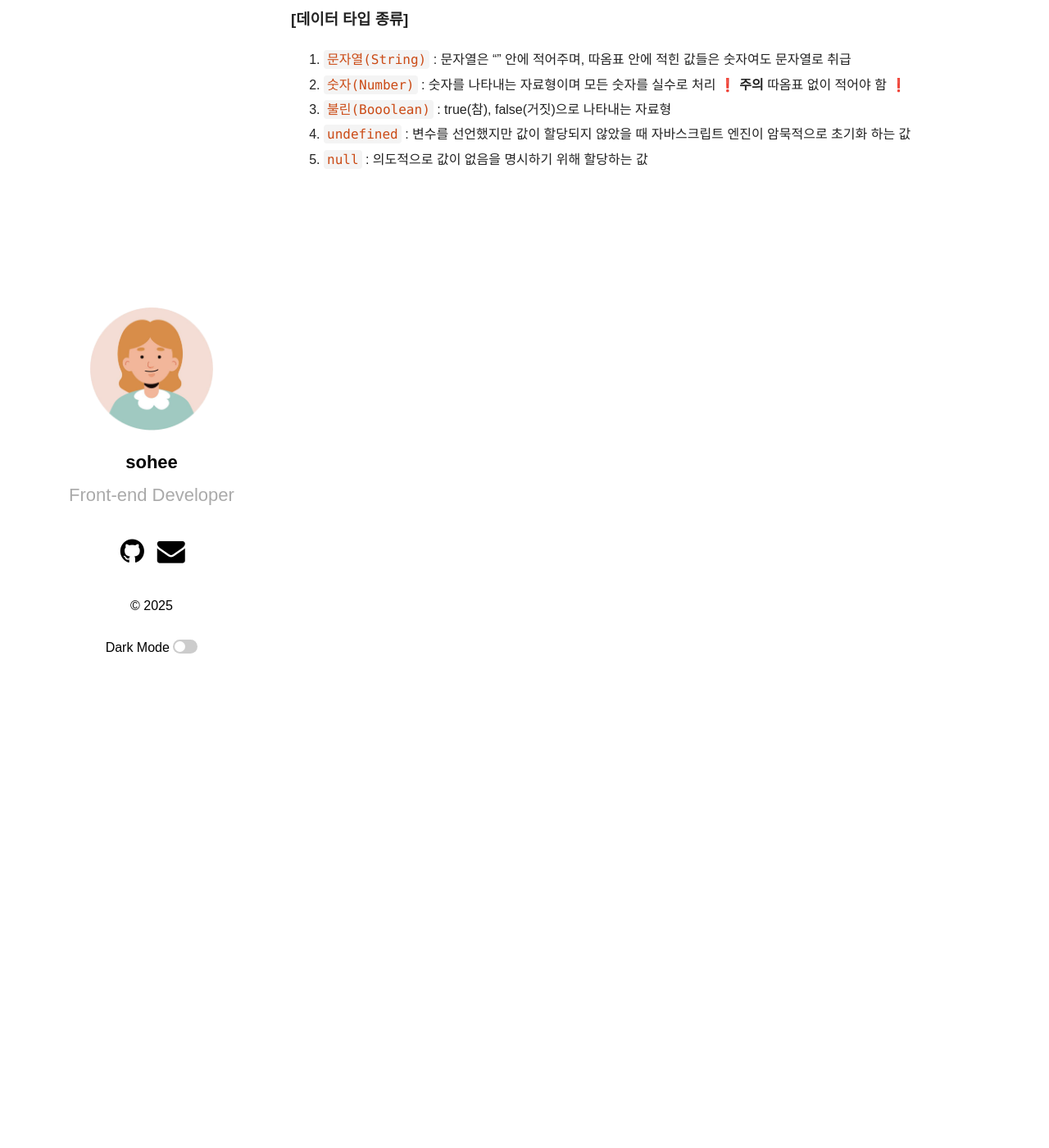
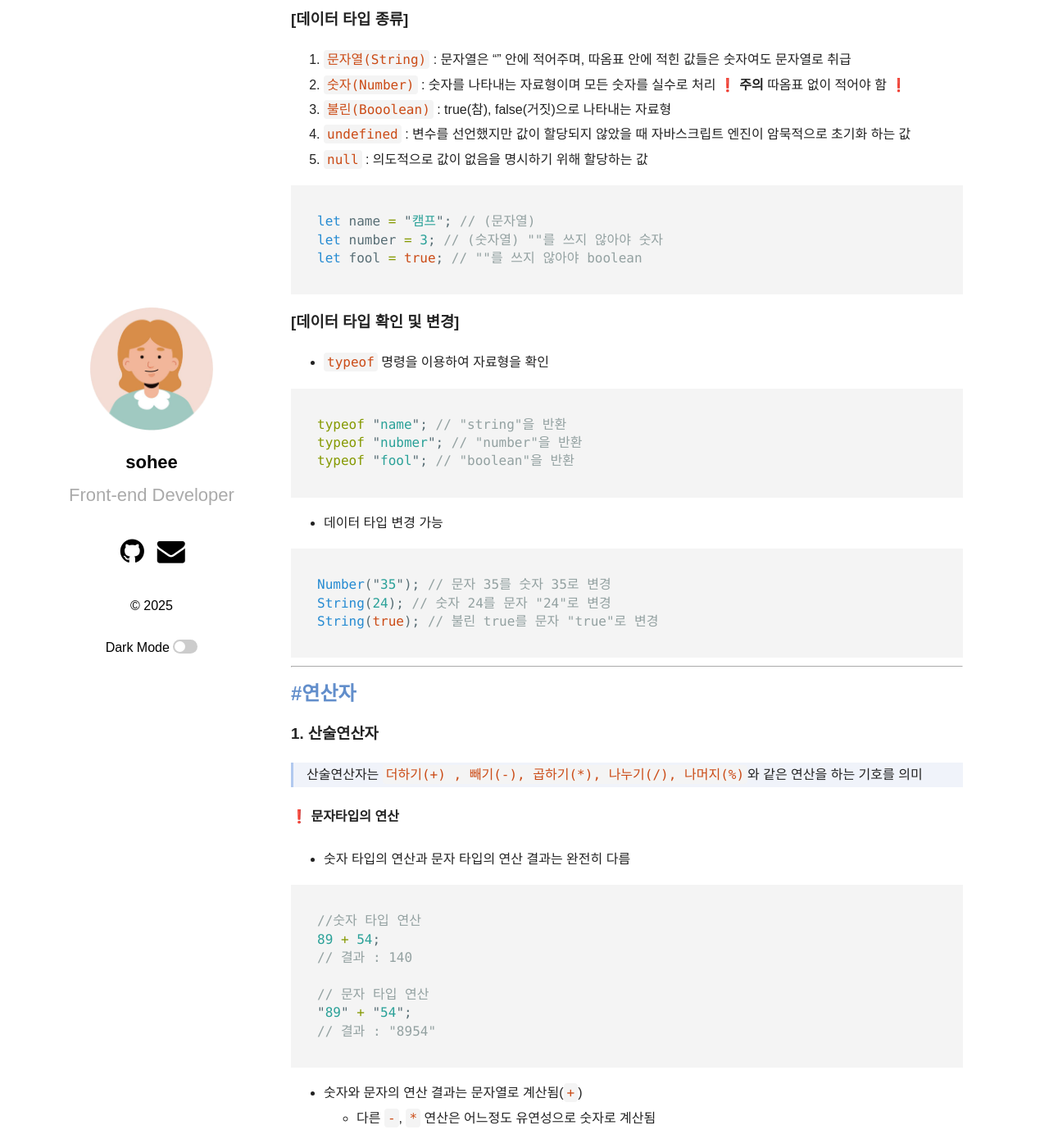
Before and after one commit to shkim00216/shkim00216.github.io, a Jekyll site: the page built from _posts/2025-01-20-2-Javascript2.md, in a window 1280 px wide and 1400 px high, scrolled down 232 px. Shown: the whole window at 82% size. Built offline with Jekyll 4.4.1, drawn with Linux system fonts in a browser that asks for light colours; some web fonts are replaced; some of the changed text lies outside the part shown.

Commit message:
0120 upload
자바스크립트 데이터타입, 연산자 정리

````diff
--- a/_posts/2025-01-20-2-Javascript2.md
+++ b/_posts/2025-01-20-2-Javascript2.md
@@ -17,3 +17,84 @@ categories: Javascript
 3. `불린(Booolean)` : true(참), false(거짓)으로 나타내는 자료형
 4. `undefined` : 변수를 선언했지만 값이 할당되지 않았을 때 자바스크립트 엔진이 암묵적으로 초기화 하는 값
 5. `null` : 의도적으로 값이 없음을 명시하기 위해 할당하는 값
+
+```javascript
+let name = "캠프"; // (문자열)
+let number = 3; // (숫자열) ""를 쓰지 않아야 숫자
+let fool = true; // ""를 쓰지 않아야 boolean
+```
+
+### [데이터 타입 확인 및 변경]
+
+- `typeof` 명령을 이용하여 자료형을 확인
+
+```javascript
+typeof "name"; // "string"을 반환
+typeof "nubmer"; // "number"을 반환
+typeof "fool"; // "boolean"을 반환
+```
+
+- 데이터 타입 변경 가능
+
+```javascript
+Number("35"); // 문자 35를 숫자 35로 변경
+String(24); // 숫자 24를 문자 "24"로 변경
+String(true); // 불린 true를 문자 "true"로 변경
+```
+
+---
+
+## #연산자
+
+### 1. 산술연산자
+
+> 산술연산자는 `더하기(+) , 빼기(-), 곱하기(*), 나누기(/), 나머지(%)`와 같은 연산을 하는 기호를 의미
+
+#### ❗️ 문자타입의 연산
+
+- 숫자 타입의 연산과 문자 타입의 연산 결과는 완전히 다름
+
+```javascript
+//숫자 타입 연산
+89 + 54;
+// 결과 : 140
+
+// 문자 타입 연산
+"89" + "54";
+// 결과 : "8954"
+```
+
+- 숫자와 문자의 연산 결과는 문자열로 계산됨(`+`)
+  - 다른 `-`, `*` 연산은 어느정도 유연성으로 숫자로 계산됨
+
+#### ⭐️ 실무 예제
+
+##### 1. 나머지(%) 연산자 사용
+
+- 게시판의 게시물에서 각 줄을 **홀/짝으로 구분**하고 색을 다르게 할 때 사용
+
+### 2. 비교연산자
+
+> 비교연산자는 좌우의 두 값을 비교해야 할 때 사용하는 연산자이며, `Boolean`을 반환
+
+- `===` : 같다
+- `!==` : 같지 않다
+- `<=` : 작거나 같다
+- `>=` : 크거나 같다
+- `>` : 크다
+- `<` : 작다
+
+- 등호의 순서는 중요함
+
+#### ❗️ 엄격한 동치연산자
+
+- `==`, `!=`는 타입은 무시한채 값만 비교함(느슨한 동치연산자 - 실무 사용 X)
+- `===`, `!==`는 데이터 타입과 값까지 같아야 True
+
+### 3. 논리연산자
+
+> 논리연산자는 `그리고(&&), 또는(||), 부정(!)`을 나타내는 기호를 의미
+
+- `&&` : 양쪽이 모두 True여야 True를 반환
+- `||` : 한쪽만 True여도 True를 반환
+- `!` : Boolean을 반전시킴
````
